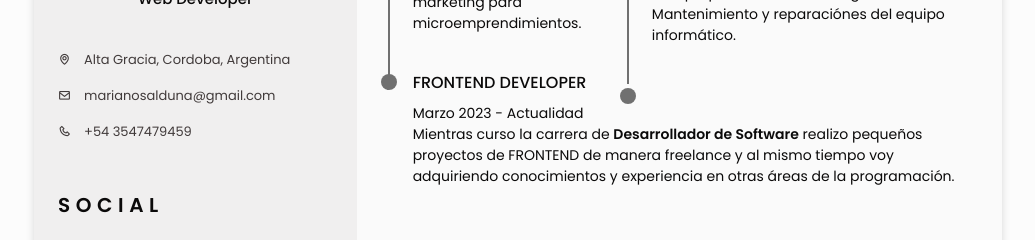
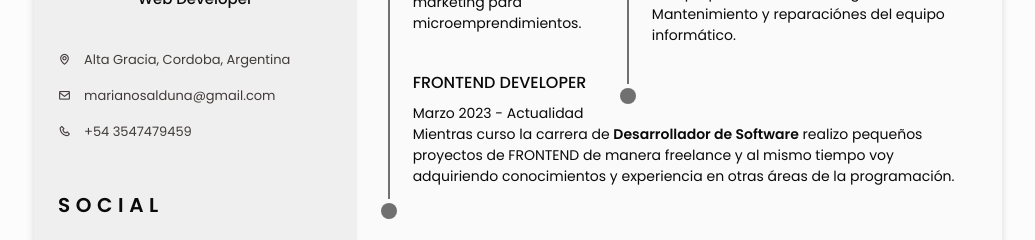
Before and after one commit to marianosalduna/CV-MSalduna, a plain HTML site: page index.html in a window 1280 px wide. Shown: the part 264-504 px from the top of the page, without its empty margins (122-1157 px from the left). Drawn offline with nearby package versions, Linux system fonts and the light colour scheme.

Commit message:
Update index.html
Modificación de elementos "linea" y "punto" en la seccion Experiencia

```diff
--- a/index.html
+++ b/index.html
@@ -226,8 +226,8 @@
                             </div>
                             <div class="experience_content">
                                 <div class="experience_time">
+                                    <span class="experience_line"></span>
                                     <span class="experience_rounder"></span>
-                                    <!-- <span class="experience_line"></span> -->
                                 </div>
                                 <div class="experience_data bd-grid">
                                     <h3 class="experience_title">FRONTEND DEVELOPER</h3>
```
